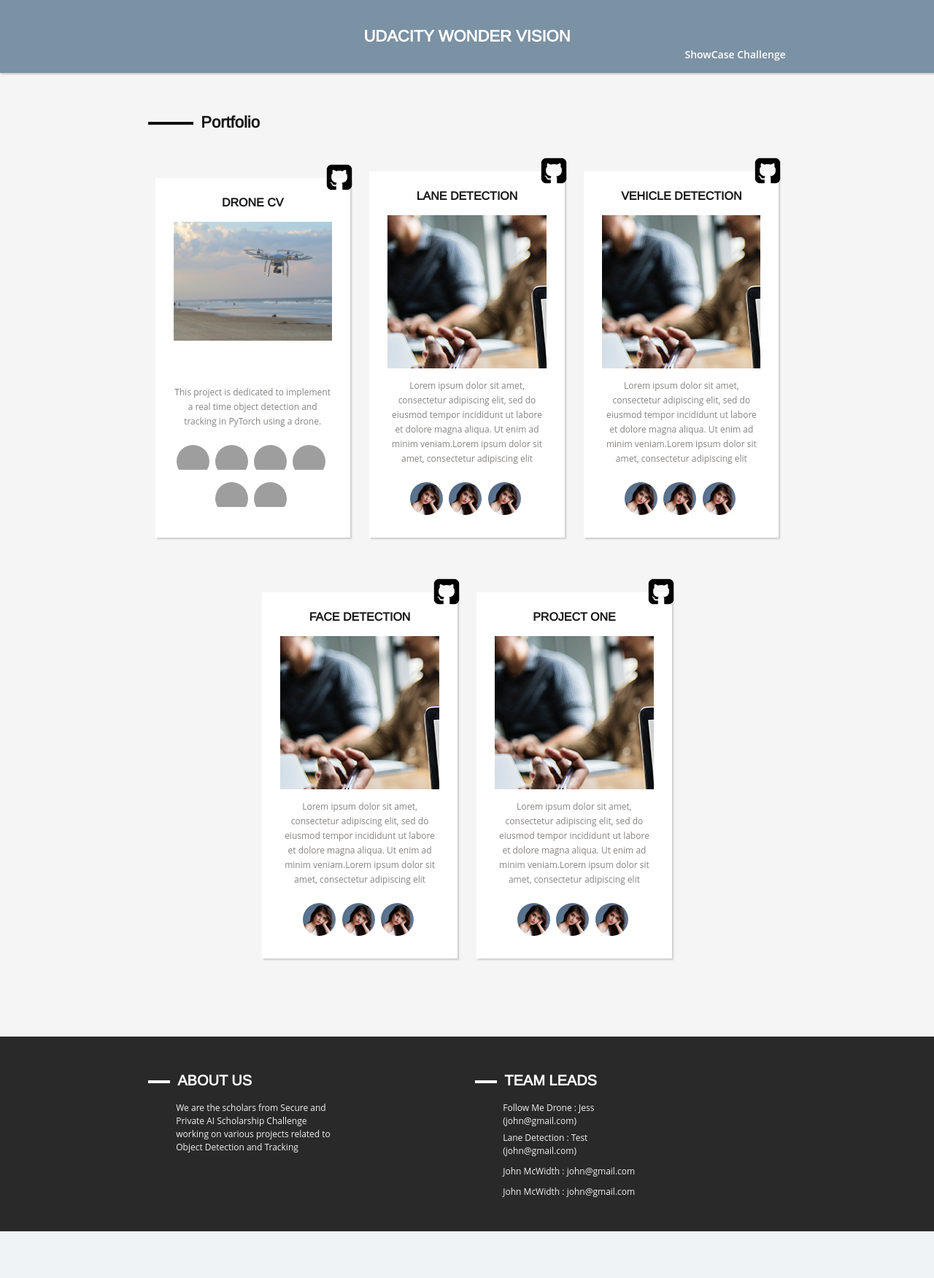
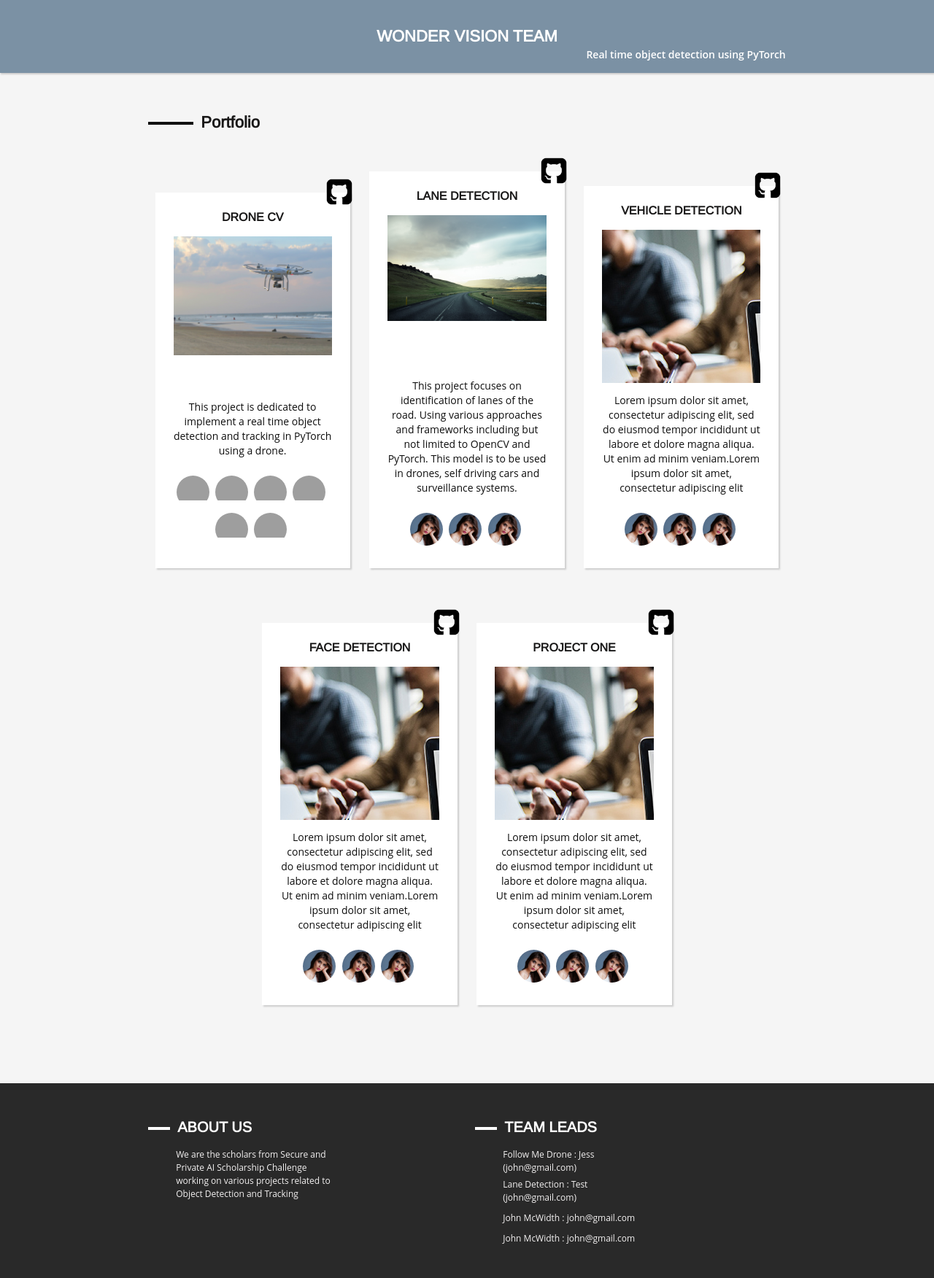
Before and after one commit to helenabarmer/wonder-vision-heroku, a PHP site: page / in a window 1280 px wide. Shown: the whole page at 73% size. Before the commit the page ends 1688 px from the top, so only its background shows below. Run offline with PHP 8.4, Linux system fonts and the light colour scheme; grey boxes are pictures that could not be loaded.

Commit message:
Added text lane detection

```diff
--- a/css/style.css
+++ b/css/style.css
@@ -69,8 +69,8 @@ header a {
     color:#191818;
 }
 .portfolio__single p {
-    font-size: 12px;
-    color: #868380;
+    font-size: 14px;
+    color: #0f0f0f;
     line-height: 20px;
     margin-top: 4px !important;
     display: inline-block;
--- a/index.html
+++ b/index.html
@@ -14,10 +14,10 @@
     <div class="container">
       <div class="row">
         <div class="col s12 center-align">
-          <h1>UDACITY WONDER VISION</h1>
+          <h1>WONDER VISION TEAM</h1>
         </div>
         <div class="col s12 right-align">
-          <a href="#">ShowCase Challenge</a>
+          <a href="#">Real time object detection using PyTorch</a>
         </div>
       </div>
     </div>
@@ -33,7 +33,7 @@
         <div class="col m4 s12 box-inline">
           <div class="portfolio__single">
             <div class="github-logo">
-              <a href="https://github.com/jess-s/SPAIC-DroneCV"><img src="images/git.png"></a>
+              <a href="https://github.com/jess-s/SPAIC-DroneCV" target="_blank"><img src="images/git.png"></a>
             </div>
             <h3>Drone CV</h3>
             <div class="portfolio__img">
@@ -80,15 +80,17 @@
         <div class="col m4 s12 box-inline">
           <div class="portfolio__single">
             <div class="github-logo">
-              <img src="images/git.png">
+              <a href="https://github.com/depo-egy/Wonder_Vision_Lane_Detection" target="_blank"><img src="images/git.png"></a>
             </div>
             <h3>Lane Detection</h3>
             <div class="portfolio__img">
-              <img src="images/4.jpg">
+              <img src="images\lane.jpg" title ="Photo by Dardan on Unsplash" alt="Lane" class="center">
             </div>
             <div class="protfolio__desc">
-              <p>Lorem ipsum dolor sit amet, consectetur adipiscing elit, sed do eiusmod tempor incididunt ut labore et
-                dolore magna aliqua. Ut enim ad minim veniam.Lorem ipsum dolor sit amet, consectetur adipiscing elit</p>
+              <p>This project focuses on identification of
+                lanes of the road. Using various approaches and frameworks including but not limited to OpenCV and PyTorch.
+                This model is to be used in drones, self driving cars and surveillance systems.
+              </p>
             </div>
             <div class="contributors">
               <div class="single-cont">
```
Also changed, not shown: images/lane.jpg (added).
